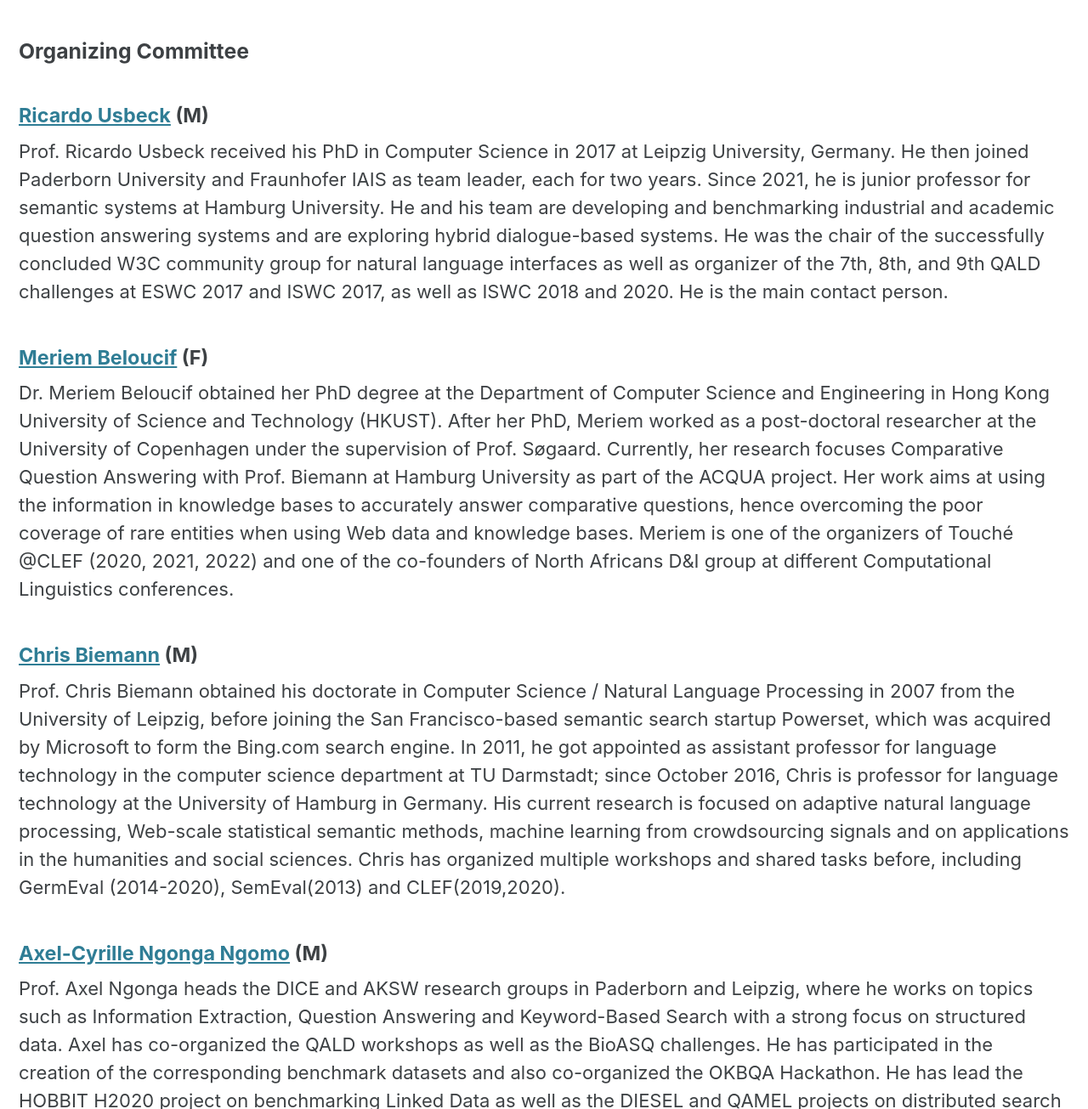
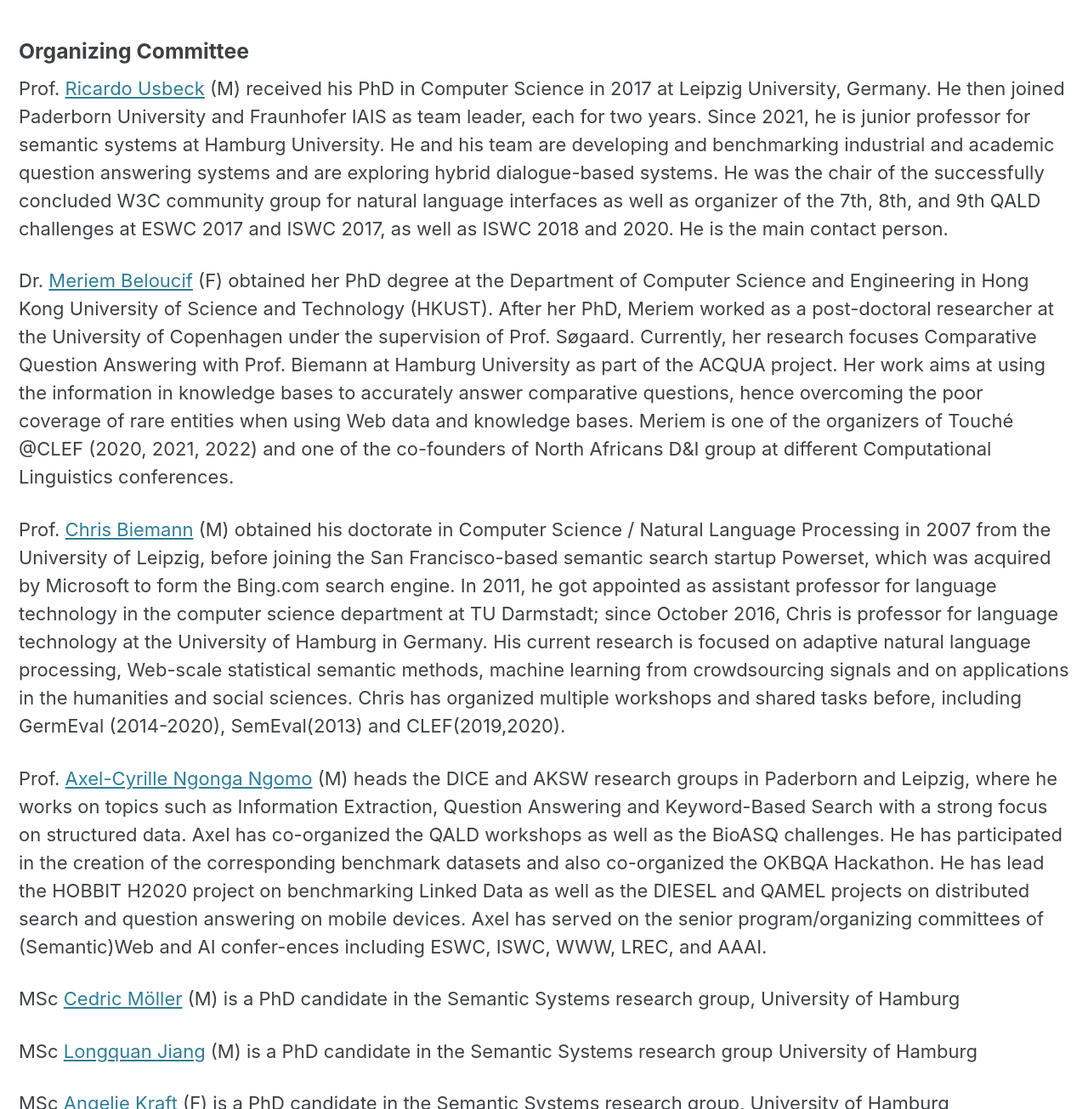
Before and after one commit to semantic-systems/nliwod-workshop, a Jekyll site: the page built from organization.md, in a window 1280 px wide and 1400 px high, scrolled down 220 px, cut to the strip 95-1400 px from the top of the window. Shown: the whole strip at 85% size. Built offline with Jekyll 4.4.1, drawn with Linux system fonts in a browser that asks for light colours; cached includes are drawn as plain includes; some of the changed text lies outside the part shown.

Commit message:
Update organization.md

```diff
--- a/organization.md
+++ b/organization.md
@@ -7,31 +7,21 @@ ref: organization
 
 ### Organizing Committee
 
-#### [Ricardo Usbeck](https://www.inf.uni-hamburg.de/en/inst/ab/sems/people/ricardo-usbeck.html) (M)
-
-Prof. Ricardo Usbeck received his PhD in Computer Science in 2017 at Leipzig University, Germany. He then joined Paderborn University and Fraunhofer IAIS as team leader, each for two years. Since 2021, he is junior professor for semantic systems at Hamburg University. He and his team are developing and benchmarking industrial and academic question answering systems and are exploring hybrid dialogue-based systems.
+Prof. [Ricardo Usbeck](https://www.inf.uni-hamburg.de/en/inst/ab/sems/people/ricardo-usbeck.html) (M)  received his PhD in Computer Science in 2017 at Leipzig University, Germany. He then joined Paderborn University and Fraunhofer IAIS as team leader, each for two years. Since 2021, he is junior professor for semantic systems at Hamburg University. He and his team are developing and benchmarking industrial and academic question answering systems and are exploring hybrid dialogue-based systems.
 He was the chair of the successfully concluded W3C community group for natural language interfaces as well as organizer of the 7th, 8th, and 9th QALD challenges at ESWC 2017 and ISWC 2017, as well as ISWC 2018 and 2020. He is the main contact person.
 
-#### [Meriem Beloucif](https://www.inf.uni-hamburg.de/en/inst/ab/lt/people/meriem-beloucif.html) (F)
-Dr. Meriem Beloucif obtained her PhD degree at the Department of Computer Science and Engineering in Hong Kong University of Science and Technology (HKUST). After her PhD, Meriem worked as a post-doctoral researcher at the University of Copenhagen under the supervision of Prof. Søgaard. Currently, her research focuses Comparative Question Answering with Prof. Biemann at Hamburg University as part of the ACQUA project. Her work aims at using the information in knowledge bases to accurately answer comparative questions, hence overcoming the poor coverage of rare entities when using Web data and knowledge bases. Meriem is one of the organizers of Touché @CLEF (2020, 2021, 2022) and one of the co-founders of North Africans D&I group at different Computational Linguistics conferences.
+Dr. [Meriem Beloucif](https://www.inf.uni-hamburg.de/en/inst/ab/lt/people/meriem-beloucif.html) (F) obtained her PhD degree at the Department of Computer Science and Engineering in Hong Kong University of Science and Technology (HKUST). After her PhD, Meriem worked as a post-doctoral researcher at the University of Copenhagen under the supervision of Prof. Søgaard. Currently, her research focuses Comparative Question Answering with Prof. Biemann at Hamburg University as part of the ACQUA project. Her work aims at using the information in knowledge bases to accurately answer comparative questions, hence overcoming the poor coverage of rare entities when using Web data and knowledge bases. Meriem is one of the organizers of Touché @CLEF (2020, 2021, 2022) and one of the co-founders of North Africans D&I group at different Computational Linguistics conferences.
 
-#### [Chris Biemann](https://www.inf.uni-hamburg.de/en/inst/ab/lt/people/chris-biemann.html) (M)
-Prof. Chris Biemann obtained his doctorate in Computer Science / Natural Language Processing in 2007 from the University of Leipzig, before joining the San Francisco-based semantic search startup Powerset, which was acquired by Microsoft to form the Bing.com search engine. In 2011, he got appointed as assistant professor for language technology in the computer science department at TU Darmstadt; since October 2016, Chris is professor for language technology at the University of Hamburg in Germany. His current research is focused on adaptive natural language processing, Web-scale statistical semantic methods, machine learning from crowdsourcing signals and on applications in the humanities and social sciences. Chris has organized multiple workshops and shared tasks before, including GermEval (2014-2020), SemEval(2013) and CLEF(2019,2020).
+Prof. [Chris Biemann](https://www.inf.uni-hamburg.de/en/inst/ab/lt/people/chris-biemann.html) (M) obtained his doctorate in Computer Science / Natural Language Processing in 2007 from the University of Leipzig, before joining the San Francisco-based semantic search startup Powerset, which was acquired by Microsoft to form the Bing.com search engine. In 2011, he got appointed as assistant professor for language technology in the computer science department at TU Darmstadt; since October 2016, Chris is professor for language technology at the University of Hamburg in Germany. His current research is focused on adaptive natural language processing, Web-scale statistical semantic methods, machine learning from crowdsourcing signals and on applications in the humanities and social sciences. Chris has organized multiple workshops and shared tasks before, including GermEval (2014-2020), SemEval(2013) and CLEF(2019,2020).
 
-#### [Axel-Cyrille Ngonga Ngomo](http://dice-research.org) (M)
-Prof. Axel Ngonga heads the DICE and AKSW research groups in Paderborn and Leipzig, where he works on topics such as Information Extraction, Question Answering and Keyword-Based Search with a strong focus on structured data. Axel has co-organized the QALD workshops as well as the BioASQ challenges. He has participated in the creation of the corresponding benchmark datasets and also co-organized the OKBQA Hackathon. He has lead the HOBBIT H2020 project on benchmarking Linked Data as well as the DIESEL and QAMEL projects on distributed search and question answering on mobile devices. Axel has served on the senior program/organizing committees of (Semantic)Web and AI confer-ences including ESWC, ISWC, WWW, LREC, and AAAI.
+Prof. [Axel-Cyrille Ngonga Ngomo](http://dice-research.org) (M) heads the DICE and AKSW research groups in Paderborn and Leipzig, where he works on topics such as Information Extraction, Question Answering and Keyword-Based Search with a strong focus on structured data. Axel has co-organized the QALD workshops as well as the BioASQ challenges. He has participated in the creation of the corresponding benchmark datasets and also co-organized the OKBQA Hackathon. He has lead the HOBBIT H2020 project on benchmarking Linked Data as well as the DIESEL and QAMEL projects on distributed search and question answering on mobile devices. Axel has served on the senior program/organizing committees of (Semantic)Web and AI confer-ences including ESWC, ISWC, WWW, LREC, and AAAI.
 
-#### [Cedric Möller](https://www.inf.uni-hamburg.de/en/inst/ab/sems/people/cedric-moeller.html) (M)
-PhD candidate in the Semantic Systems research group, University of Hamburg
+MSc [Cedric Möller](https://www.inf.uni-hamburg.de/en/inst/ab/sems/people/cedric-moeller.html) (M) is a PhD candidate in the Semantic Systems research group, University of Hamburg
 
-#### [Longquan Jiang](https://www.inf.uni-hamburg.de/en/inst/ab/sems/people/longquan-jiang.html) (M)
-PhD candidate in the Semantic Systems research group University of Hamburg
+MSc [Longquan Jiang](https://www.inf.uni-hamburg.de/en/inst/ab/sems/people/longquan-jiang.html) (M) is a PhD candidate in the Semantic Systems research group University of Hamburg
 
-#### [Angelie Kraft](https://www.inf.uni-hamburg.de/en/inst/ab/sems/people/angelie-kraft.html) (F)
-PhD candidate in the Semantic Systems research group, University of Hamburg
+MSc [Angelie Kraft](https://www.inf.uni-hamburg.de/en/inst/ab/sems/people/angelie-kraft.html) (F) is a PhD candidate in the Semantic Systems research group, University of Hamburg
 
-#### [Junbo Huang](https://www.inf.uni-hamburg.de/en/inst/ab/sems/people/junbo-huang.html) (M)
-PhD candidate in the Semantic Systems research group, University of Hamburg
+MSc [Junbo Huang](https://www.inf.uni-hamburg.de/en/inst/ab/sems/people/junbo-huang.html) (M) is a PhD candidate in the Semantic Systems research group, University of Hamburg
 
-#### [Xi Yan](https://www.inf.uni-hamburg.de/en/inst/ab/sems/people/xi-yan.html) (F)
-PhD candidate in the Semantic Systems research group, University of Hamburg
+MSc [Xi Yan](https://www.inf.uni-hamburg.de/en/inst/ab/sems/people/xi-yan.html) (F) is a PhD candidate in the Semantic Systems research group, University of Hamburg
```
